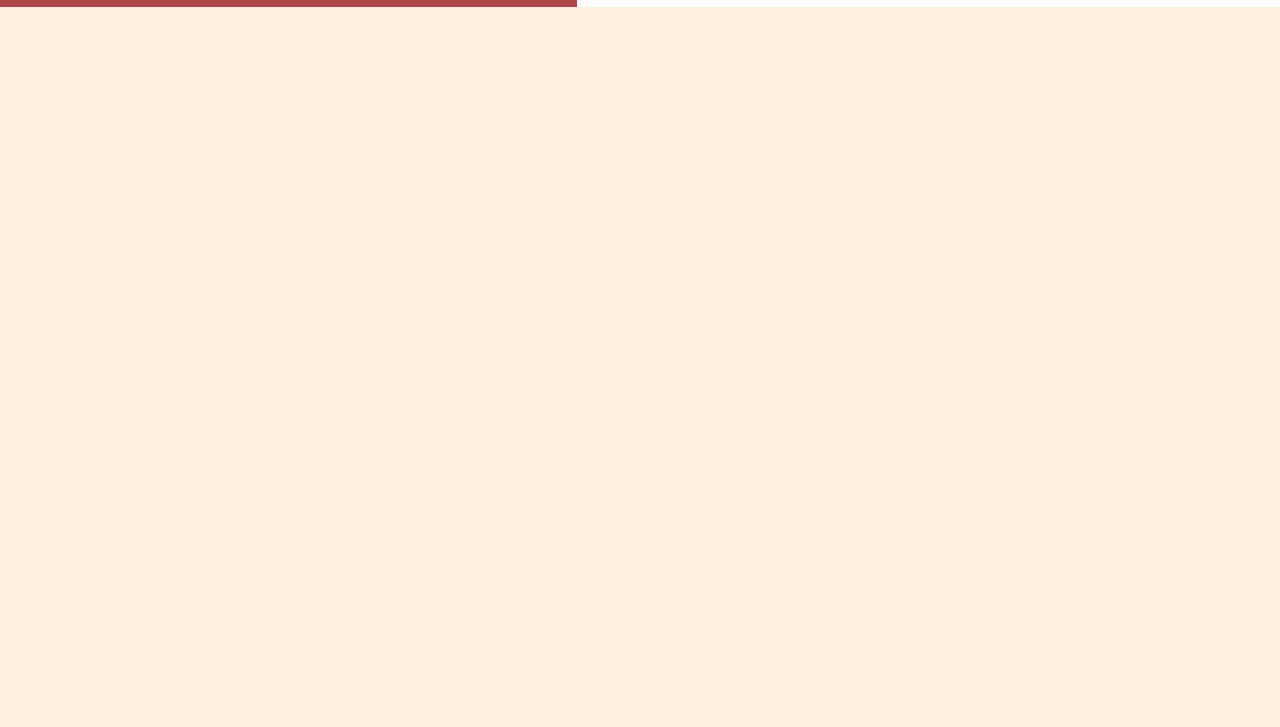
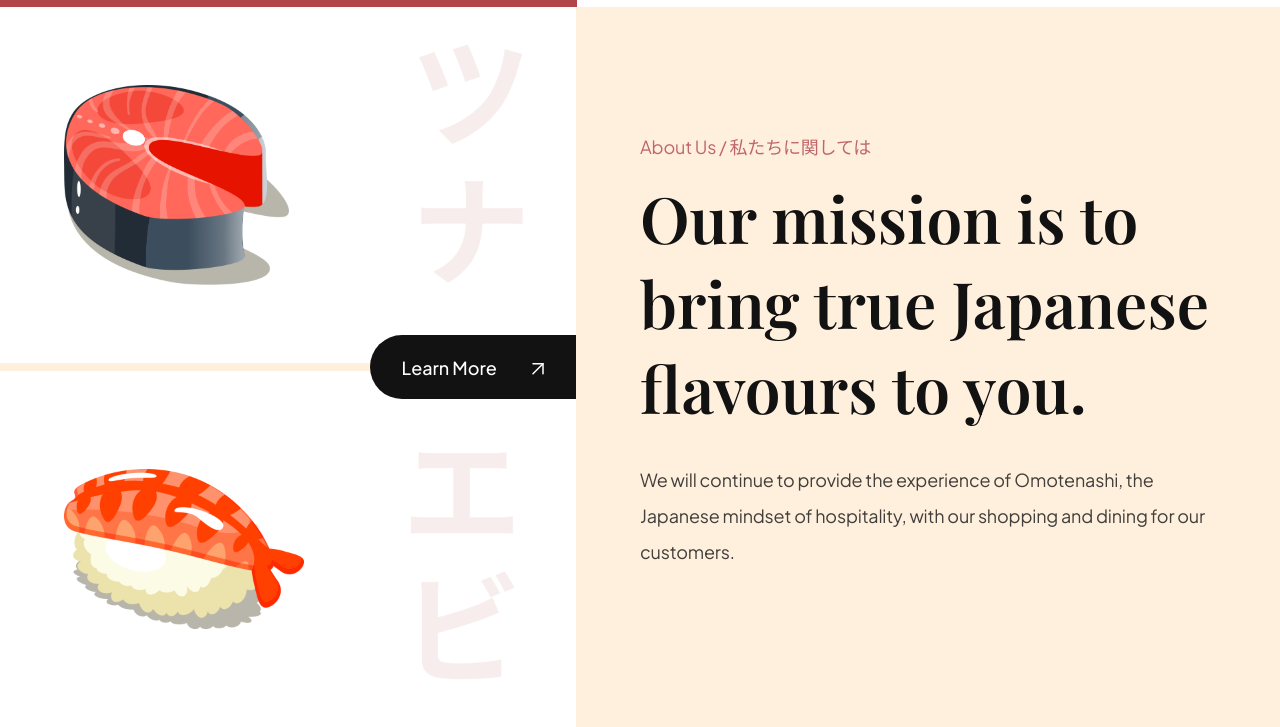
Before and after one commit to billalben/sushi, a website built with Vite: page index.html in a window 1280 px wide. Shown: the part 791-1518 px from the top of the page. Before the commit the page ends 800 px from the top, so only its background shows below. Built offline with nearby package versions, Linux system fonts and the light colour scheme.

Commit message:
About Us Section

```diff
--- a/css/sections/about.css
+++ b/css/sections/about.css
@@ -0,0 +1,79 @@
+.about-us {
+  display: flex;
+  min-height: 720px;
+  overflow: hidden;
+}
+
+.about-us__image {
+  flex: 1;
+  display: flex;
+  flex-direction: column;
+  justify-content: center;
+
+  background: var(--color-white);
+
+  position: relative;
+}
+
+.about-us__image div {
+  padding: 32px 64px;
+
+  flex: 1;
+  display: flex;
+  align-items: center;
+
+  background-position: center;
+  background-repeat: no-repeat;
+  background-size: contain;
+}
+
+.about-us__image-sushi3 {
+  border-bottom: 8px solid var(--color-creamson);
+
+  background-image: url("../../assets/about_bg1.png");
+}
+
+.about-us__image-sushi2 {
+  background-image: url("../../assets/about_bg2.png");
+}
+
+.about-us__image-sushi3 img {
+  width: 225px;
+  height: 200px;
+}
+
+.about-us__image-sushi2 img {
+  width: 240px;
+  height: 160px;
+}
+
+.about-us__button {
+  position: absolute;
+  right: 0;
+
+  padding: 12px 32px;
+  min-height: 64px;
+
+  background: var(--secondary-color);
+  border-radius: 32px 0 0 32px;
+
+  color: #fff;
+  font-family: var(--plus-jakarta-sans);
+  font-weight: 500;
+  font-size: 18px;
+  line-height: 23px;
+}
+
+.about-us__button img {
+  object-fit: contain;
+  margin-left: 32px;
+}
+
+.about-us__content {
+  padding: 64px;
+
+  flex: 1;
+  display: flex;
+  justify-content: center;
+  flex-direction: column;
+}
--- a/index.html
+++ b/index.html
@@ -8,6 +8,7 @@
     <title>Sushiman</title>
   </head>
   <body>
+    <!-- START: header -->
     <header>
       <nav class="header__nav">
         <div class="header__logo">
@@ -39,7 +40,9 @@
         </ul>
       </nav>
     </header>
+    <!-- END: header -->
 
+    <!-- START: hero -->
     <section class="hero">
       <div class="hero-image">
         <img src="assets/sushi-1.png" alt="sushi" data-aos="fade-up" />
@@ -85,6 +88,38 @@
         </div>
       </div>
     </section>
+    <!-- END: hero -->
+
+    <!-- START: about us -->
+    <section class="about-us" id="about-us">
+      <div class="about-us__image">
+        <div class="about-us__image-sushi3">
+          <img src="assets/sushi-3.png" alt="sushi-3" data-aos="fade-right" />
+        </div>
+
+        <button class="about-us__button">
+          Learn More
+          <img src="assets/arrow-up-right.svg" alt="arrow_up_right" />
+        </button>
+
+        <div class="about-us__image-sushi2">
+          <img src="assets/sushi-2.png" alt="sushi-2" data-aos="fade-right" />
+        </div>
+      </div>
+
+      <div class="about-us__content" data-aos="fade-left">
+        <p class="sushi__subtitle">About Us / 私たちに関しては</p>
+        <h3 class="sushi__title">
+          Our mission is to bring true Japanese flavours to you.
+        </h3>
+        <p class="sushi__description">
+          We will continue to provide the experience of Omotenashi, the Japanese
+          mindset of hospitality, with our shopping and dining for our
+          customers.
+        </p>
+      </div>
+    </section>
+    <!-- END: about us -->
 
     <script src="js/script.js" type="module"></script>
   </body>
```
